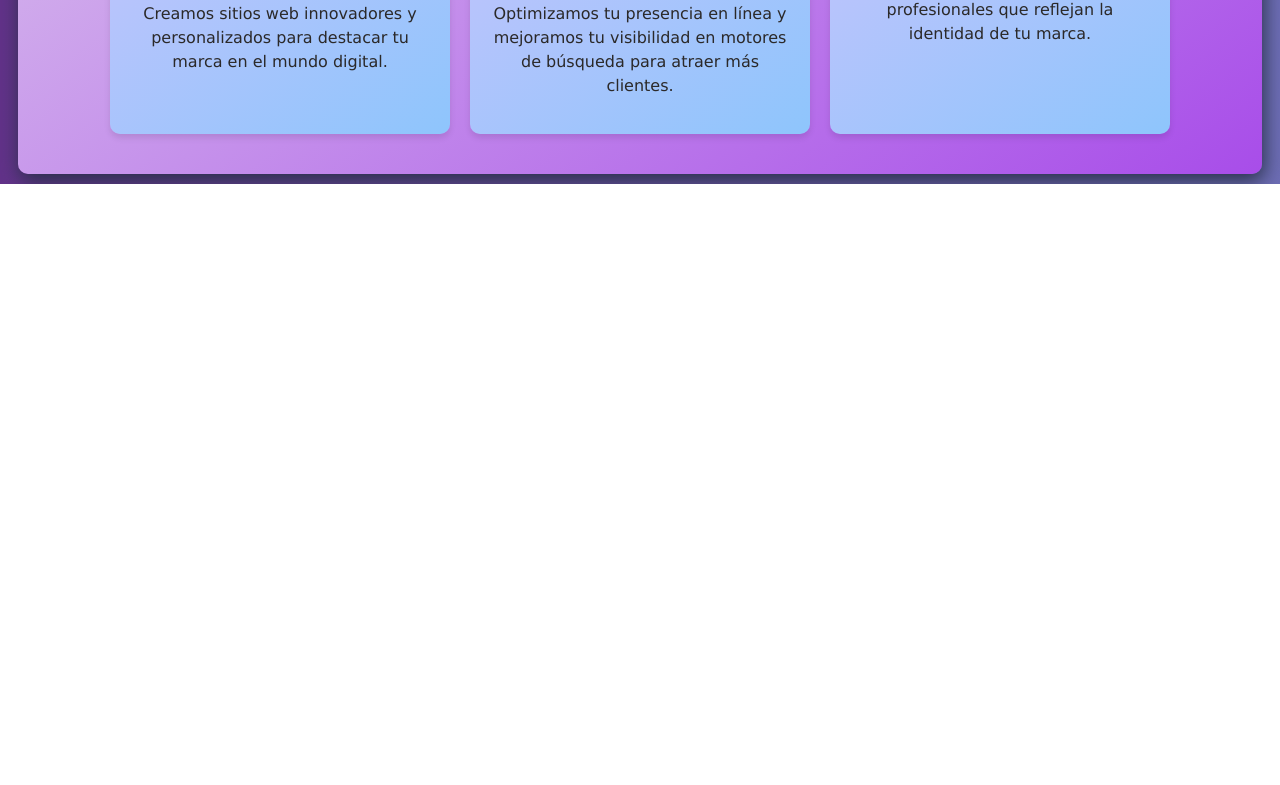
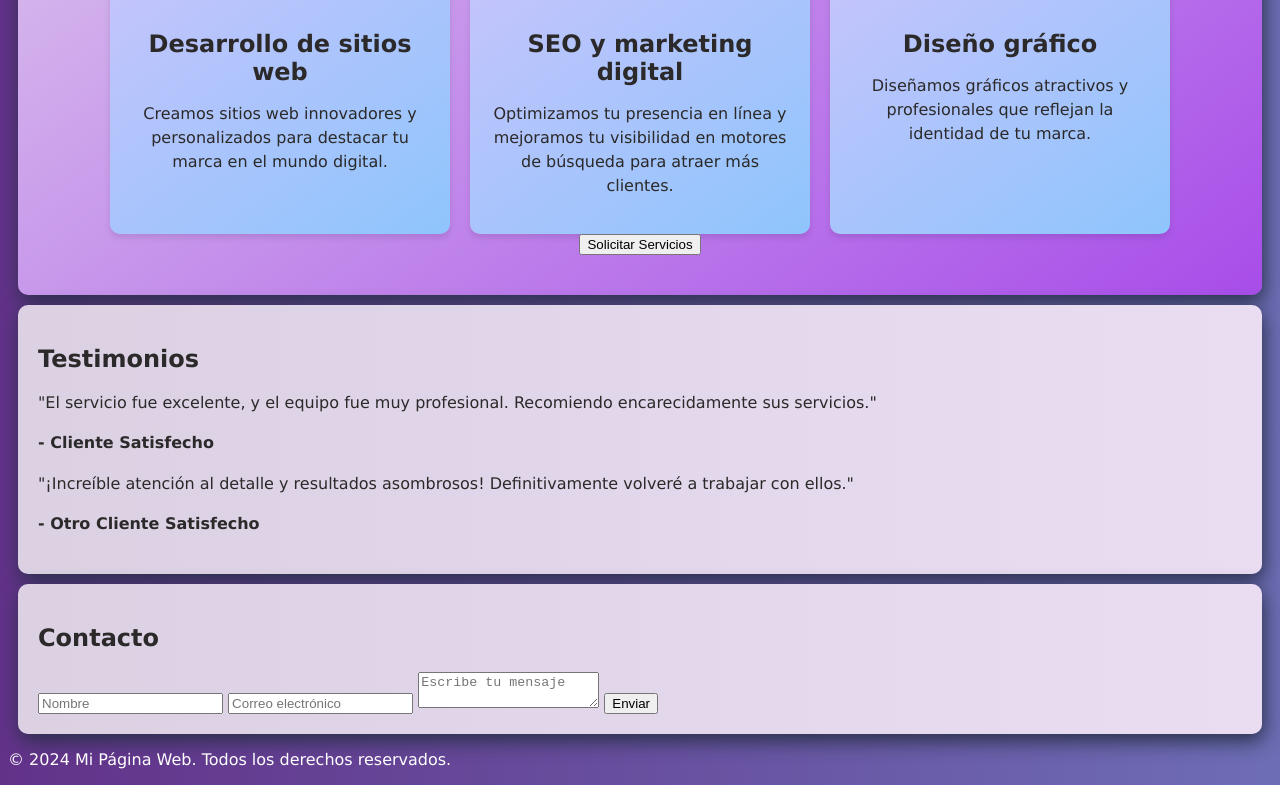
Before and after one commit to Maxcorp777/ProyectosWeb, a plain HTML site: page index.html in a window 1280 px wide. Shown: the part 840-1625 px from the top of the page. Before the commit the page ends 1024 px from the top, so only its background shows below. Drawn offline with Linux system fonts and the light colour scheme.

Commit message:
Update index.html

```diff
--- a/index.html
+++ b/index.html
@@ -3,23 +3,26 @@
 <head>
     <meta charset="UTF-8">
     <meta name="viewport" content="width=device-width, initial-scale=1.0">
+    <meta name="description" content="Diseñamos páginas web personalizadas y atractivas que destacan en buscadores, priorizando la experiencia del usuario y la identidad de tu marca. Nuestro enfoque combina creatividad, tecnología y profesionalismo para ofrecerte un sitio web único y efectivo que impulse tu presencia en línea de manera exitosa. Confía en nuestro equipo para transformar tus ideas en una realidad digital impactante y funcional.">
     <link href="inicio.css" rel="stylesheet" type="text/css" />
     <style></style>
     <title>Unzipped</title>
 </head>
 <body>
-     <nav>
+    <nav>
         <img src="https://github.com/Maxcorp777/ProyectosWeb/blob/main/img/logo.png?raw=true" alt="">
         <ul>
             <li><a href="/">Home</a></li>
             <li><a href="/">Sobre Nosotros</a></li>
             <li><a href="/">Contacto</a></li>
         </ul>
-     </nav>
+    </nav>
 
+    <h1 style="text-align: center;">Bienvenido a Unzipped</h1>
+     <section>
 
-     <section>
         <div class="container">
+
             <div>
                 <img src="https://images.pexels.com/photos/10458835/pexels-photo-10458835.jpeg?auto=compress&cs=tinysrgb&w=600" alt="">
             </div>
@@ -27,7 +30,9 @@
         </div>
      </section>
 
-         <!-- Sección de Servicios -->
+     <br>
+
+    <!-- Sección de Servicios -->
     <section id="services" class="services-section">
         <h2 class="section-title">Nuestros Servicios</h2>
         <div class="services-container">
@@ -47,7 +52,36 @@
                 <p class="service-description">Diseñamos gráficos atractivos y profesionales que reflejan la identidad de tu marca.</p>
             </div>
         </div>
+        <button>Solicitar Servicios</button>
     </section>
+
+    <section class="testimonios">
+        <h2>Testimonios</h2>
+        <div class="testimonio">
+            <p>"El servicio fue excelente, y el equipo fue muy profesional. Recomiendo encarecidamente sus servicios."</p>
+            <h4>- Cliente Satisfecho</h4>
+        </div>
+        <div class="testimonio">
+            <p>"¡Increíble atención al detalle y resultados asombrosos! Definitivamente volveré a trabajar con ellos."</p>
+            <h4>- Otro Cliente Satisfecho</h4>
+        </div>
+    </section>
+
+    <section class="contacto">
+        <h2>Contacto</h2>
+        <form action="">
+            <input type="text" placeholder="Nombre">
+            <input type="email" placeholder="Correo electrónico">
+            <textarea placeholder="Escribe tu mensaje"></textarea>
+            <button type="submit">Enviar</button>
+        </form>
+    </section>
+
+    <footer>
+        <p>&copy; 2024 Mi Página Web. Todos los derechos reservados.</p>
+    </footer>
+
+
 
 </body>
 </html>
```
